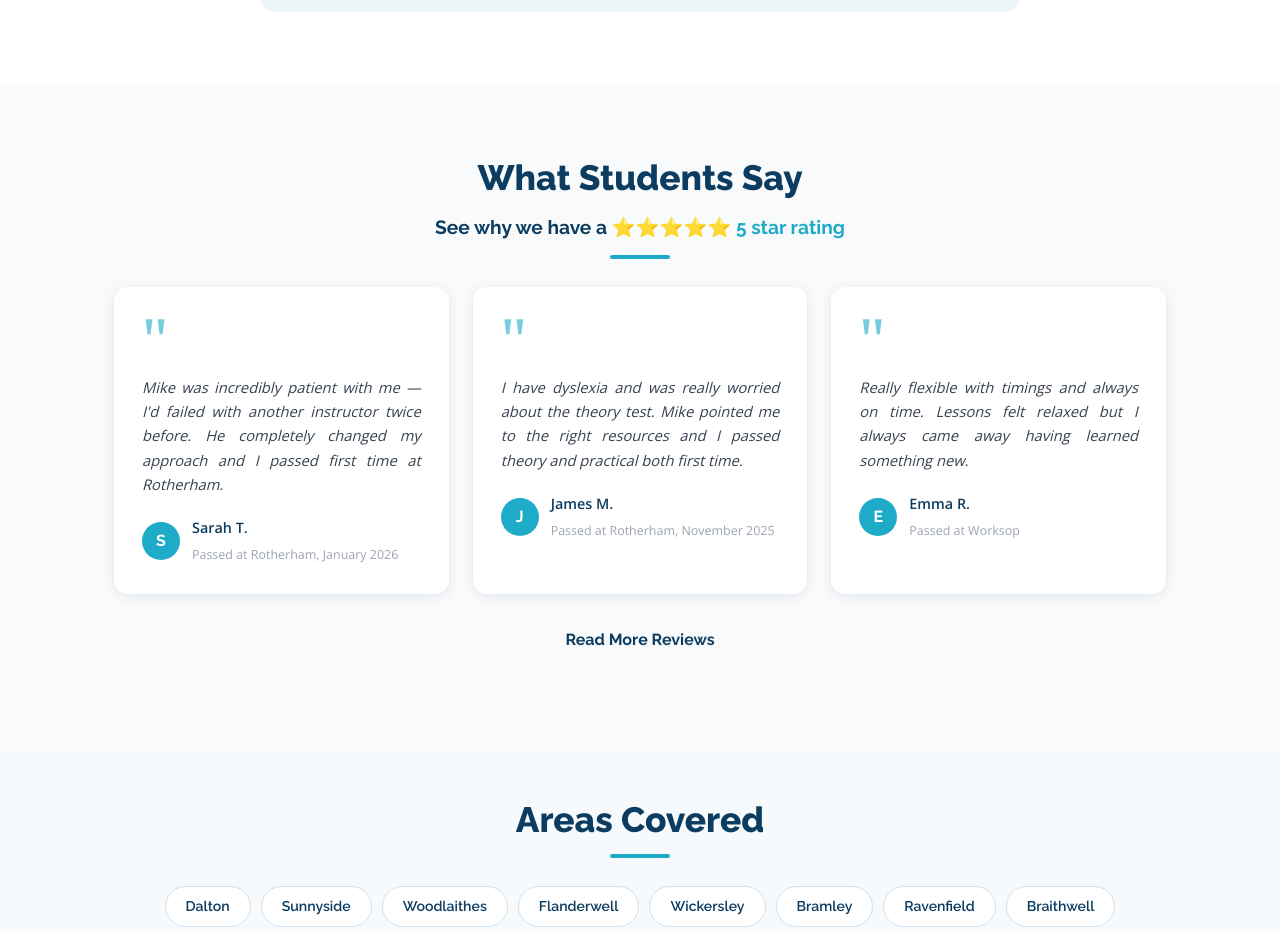
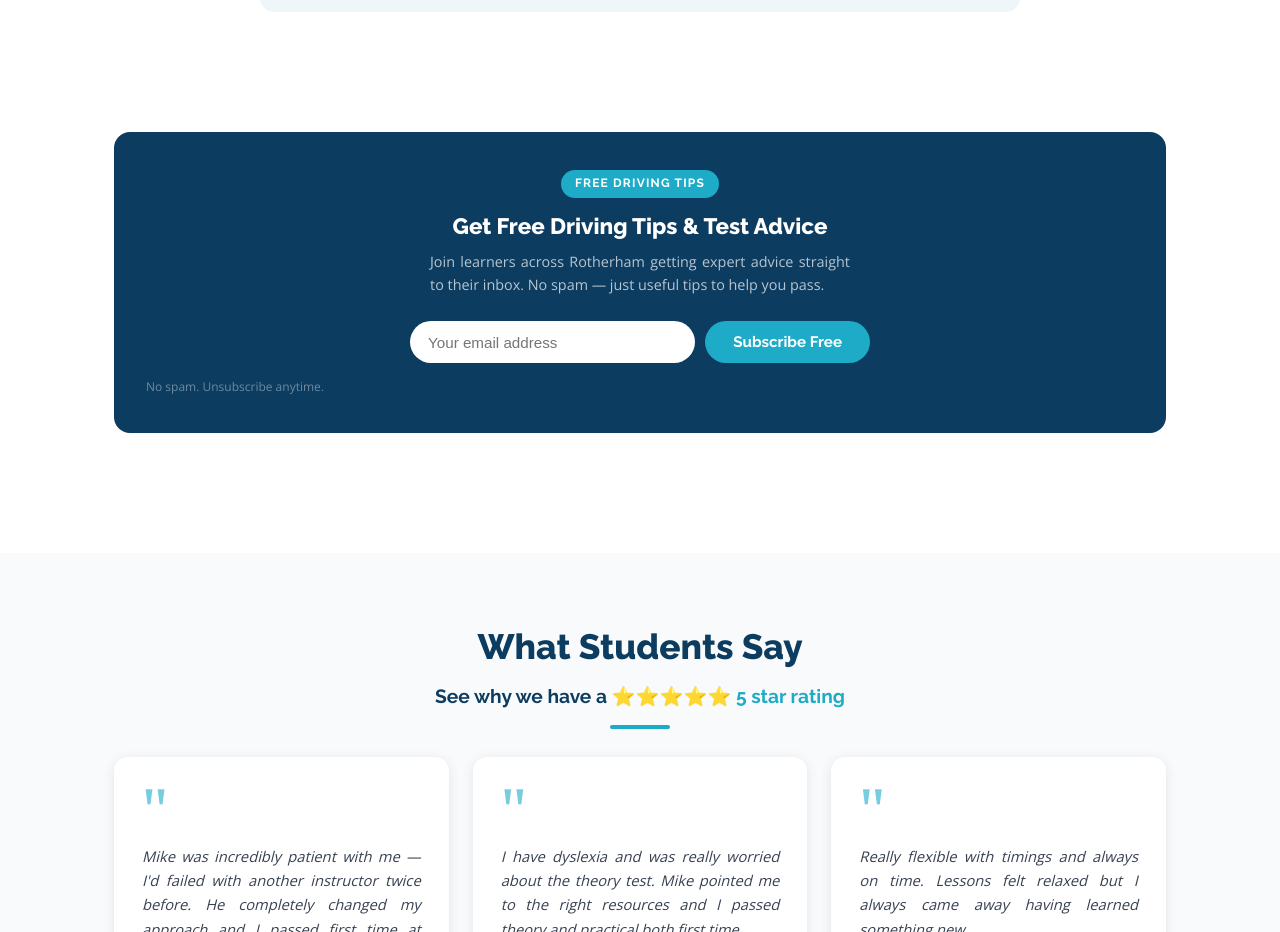
Before and after one commit to mikehinton-wq/mods-website, a React (Vite) app: page / in a window 1280 px wide. Shown: the part 3398-4330 px from the top of the page. Built offline with nearby package versions, Linux system fonts and the light colour scheme.

Commit message:
Update site

```diff
--- a/src/pages/Home.jsx
+++ b/src/pages/Home.jsx
@@ -350,6 +350,13 @@ export default function Home() {
         </div>
       </section>
 
+      {/* ── MAILCHIMP SIGNUP ─────────────────────────────────────── */}
+      <section className="section" style={{ paddingTop: 0 }}>
+        <div className="container">
+          <MailchimpSignup />
+        </div>
+      </section>
+
       {/* ── TESTIMONIALS ─────────────────────────────────────────── */}
       <section className="section testimonials-section">
         <div className="container">
```
